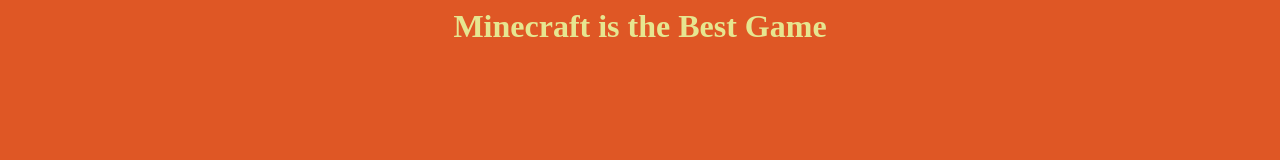
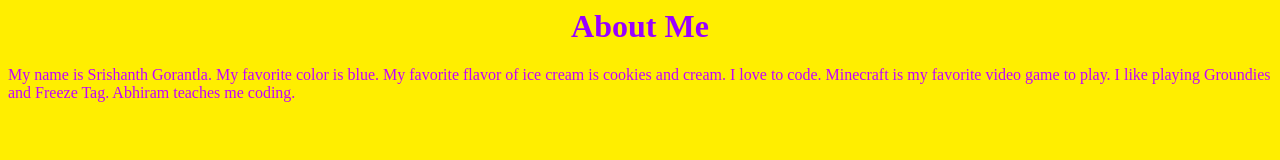
Before and after one commit to srishanthcoder/My_first_homework, a plain HTML site: page index.html in a window 1280 px wide. Drawn offline with Linux system fonts and the light colour scheme.

Commit message:
Add files via upload

```diff
--- a/index.html
+++ b/index.html
@@ -1,12 +1,12 @@
 <head>
-<title>First Project</title>
-<link rel="stylesheet" href="style.css">
+    <title>First Homework</title>
+    <link rel="stylesheet" href="style.css">
 </head>
 
 <body class="body">
-<div>
-<center>
-<h1 class="classOne">Minecraft is the Best Game</h1>
-</center>
-</div>
+    <center>
+        <h1 class="classOne">About Me</h1>
+    </center>
+    <p class="writing">My name is Srishanth Gorantla. My favorite color is blue. My favorite flavor of ice cream is cookies and cream. I love to code.
+        Minecraft is my favorite video game to play. I like playing Groundies and Freeze Tag. Abhiram teaches me coding.</p>
 </body>
--- a/style.css
+++ b/style.css
@@ -1,7 +1,11 @@
 .classOne{
-    color:rgb(230, 230, 144)
+    color:rgb(153, 0, 255)
 }
 
 .body{
-background-color: rgb(223, 87, 37);
+    background-color: rgb(255, 238, 0);
 }
+
+.writing{
+    color: rgb(195, 0, 255);
+}
```
